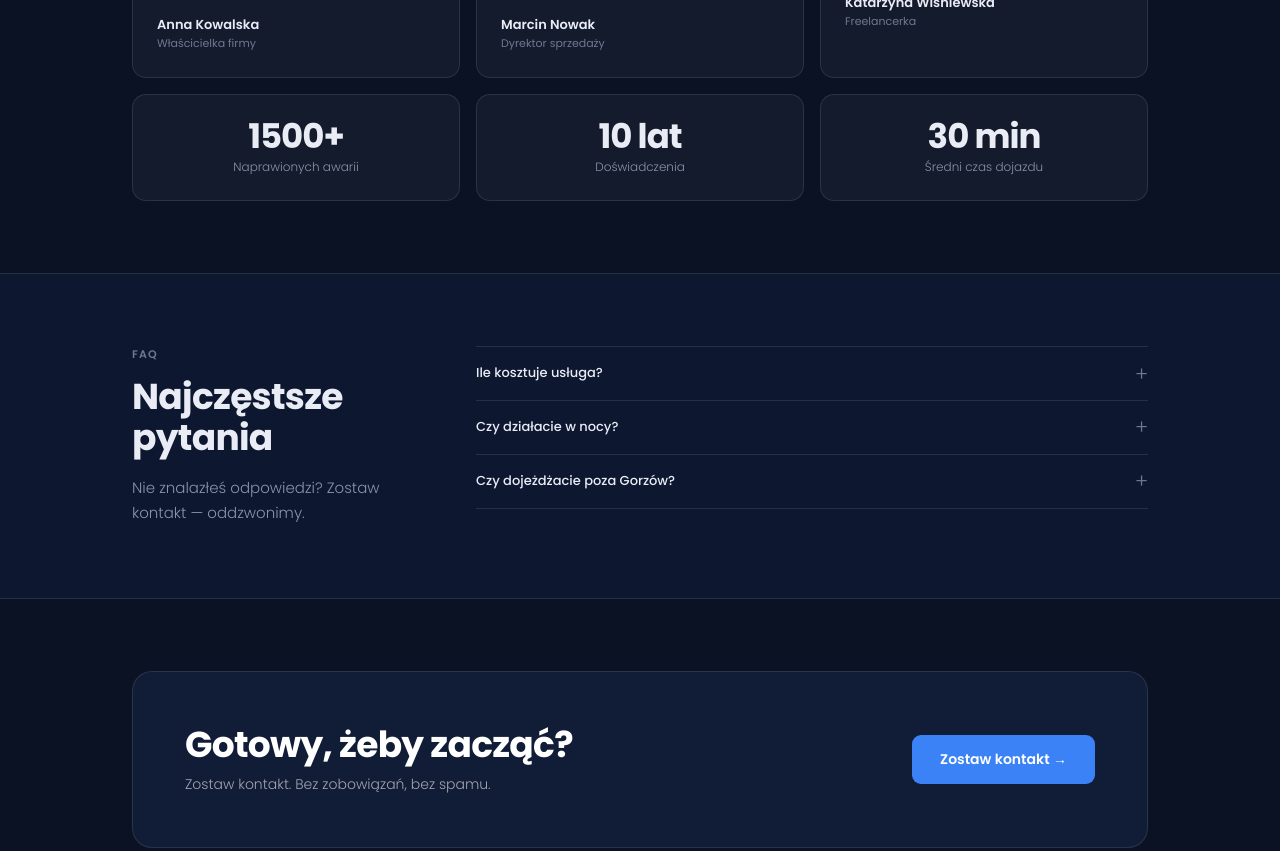
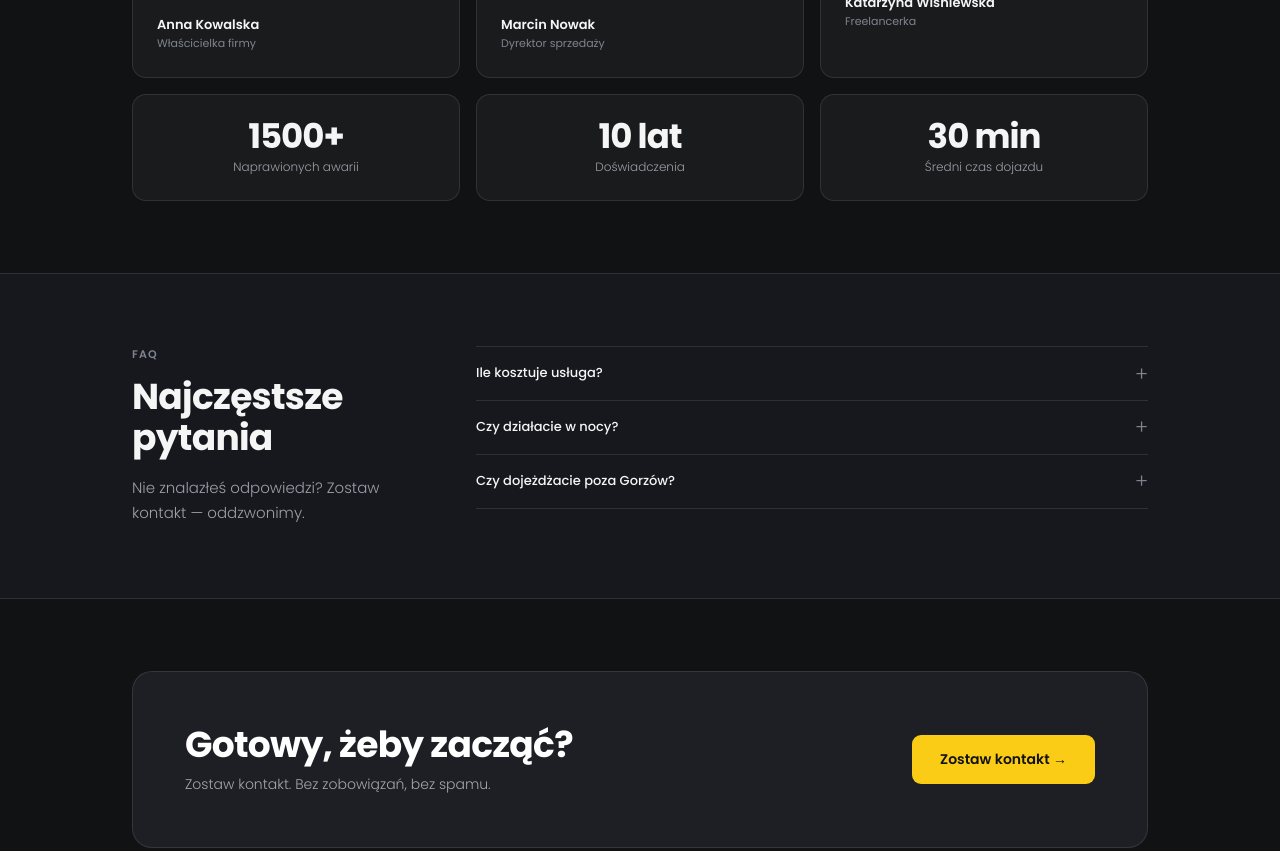
Before and after one commit to get-apposs/getcontact-pages, a website: page hydrofix-gorzow-100628/index.html in a window 1280 px wide. Shown: the part 1944-2795 px from the top of the page. Drawn offline with Linux system fonts and the light colour scheme.

Commit message:
Update index.html

```diff
--- a/hydrofix-gorzow-100628/index.html
+++ b/hydrofix-gorzow-100628/index.html
@@ -922,7 +922,7 @@
     }
   </style>
 </head>
-<body class="theme-blue">
+<body class="theme-yellow">
 
   <div class="topbar">
     <div class="container">
```
